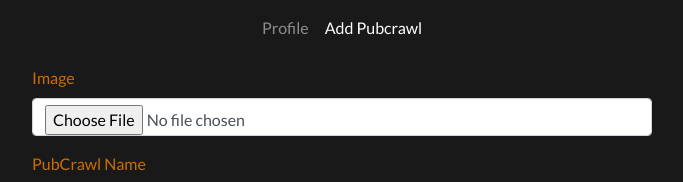
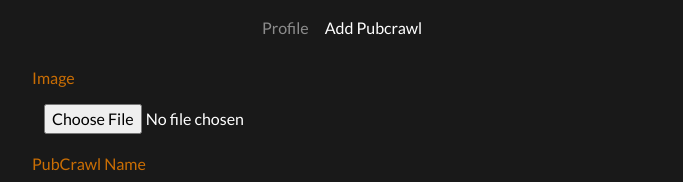
Before and after one commit to PatriciaRosalis/Lx_Crawl, a React (Create React App) app in the folder client/: page /add-pubcrawl in a window 1280 px wide. Shown: the top 182 px of the page, without its empty margins (298-981 px from the left). Built offline with nearby package versions, Linux system fonts and the light colour scheme; no server answers; sample sign-in values are in the browser's storage.

Commit message:
image profile odne

```diff
--- a/client/src/components/pages/AddPubCrawl.jsx
+++ b/client/src/components/pages/AddPubCrawl.jsx
@@ -89,8 +89,7 @@ export default class AddPubCrawl extends Component {
             <div className="form-group col-sm-6 col-25">
 
             <label htmlFor="pubcrawl" className="mdl-textfield__label" className="color-form">Image</label>
-              <input type="file" name="picture" class="form-control" onChange={this.handleFileChange}/>
-
+              <input type="file" name="picture" class="form-control bcg-input" onChange={this.handleFileChange}/>
             </div>
             <div className="form-group col-md-6">
               <label htmlFor="pubcrawl" className="mdl-textfield__label" className="color-form">PubCrawl Name</label>
--- a/client/src/components/pages/Profile.jsx
+++ b/client/src/components/pages/Profile.jsx
@@ -97,7 +97,7 @@ export default class Profile extends Component {
                   <div className="cards" style={{ width: "18rem" }}>
                     <div className="card-body edit-profile-icon">
                       <h5 className="card-title ">{oneCrawl.name}</h5>
-                      <img src={oneCrawl.pictureURL} alt="..."/>
+                      <img src={oneCrawl.pictureURL} alt="..." className="cardImg" />
                       <p className="card-text">Will take place on: <br/> {this.getJSDateParsed(oneCrawl.startDate)}</p>
                       <div className="profile-social ">
                         <WhatsappShareButton className="padding-social" url={`https://lx-crawl.herokuapp.com/pubcrawl-detail/${oneCrawl._id}`} title={oneCrawl.name} ><WhatsappIcon size={32} round /></WhatsappShareButton>
@@ -105,9 +105,9 @@ export default class Profile extends Component {
                         <EmailShareButton url={`https://lx-crawl.herokuapp.com/pubcrawl-detail/${oneCrawl._id}`} className="pr-10" title={oneCrawl.name} ><EmailIcon size={32} round /></EmailShareButton>
                         <br />
                       </div>
-                      <Link to={`/pubcrawl-detail/${oneCrawl._id}`} className="btns text-alg"> View Details</Link>
-                      <Link to={`/edit-pubCrawl/${oneCrawl._id}`} className="btns text-alg">Edit</Link>
-                      <button className="btns" onClick={() => this.handleClick(oneCrawl._id)}>Delete</button>
+                      <Link to={`/pubcrawl-detail/${oneCrawl._id}`} className="btns text-alg size-percent " > View Details</Link>
+                      <Link to={`/edit-pubCrawl/${oneCrawl._id}`} className="btns text-alg size-percent ">Edit</Link>
+                      <button className="btns size-percent " onClick={() => this.handleClick(oneCrawl._id)}>Delete</button>
                     </div>
                   </div>
                 </div>
--- a/client/src/index.scss
+++ b/client/src/index.scss
@@ -145,8 +145,10 @@ body {
 .edit-profile-icon {
   display: flex;
   flex-direction: column;
-  align-items: stretch;
+  align-items: unset;
   background: white;
+  justify-content: center;
+  align-items: center;
 }
 
 .profile-social {
@@ -164,6 +166,10 @@ body {
   width: 100px;
 }
 
+.size-percent {
+  width: 100%;
+}
+
 .btn-flx {
   display: flex;
   align-items: center;
@@ -173,3 +179,14 @@ body {
 .padding-social {
   padding-right: 10px;
 }
+
+.cardImg {
+  width: 130px;
+  height: 150px;
+}
+
+.bcg-input {
+  background: none;
+  border:none;
+  color:white;
+}
```
Also changed, not shown: 2 other files (tests, documents, lock files or other folders).
